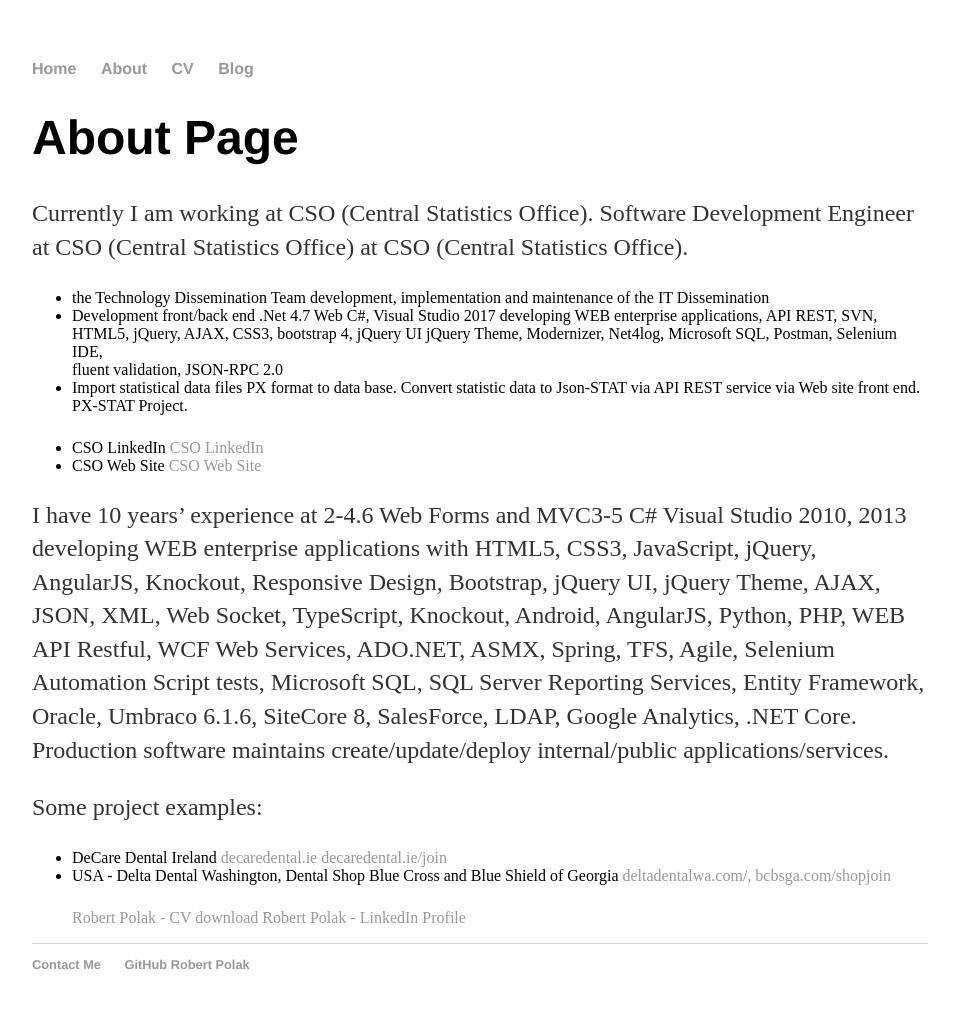
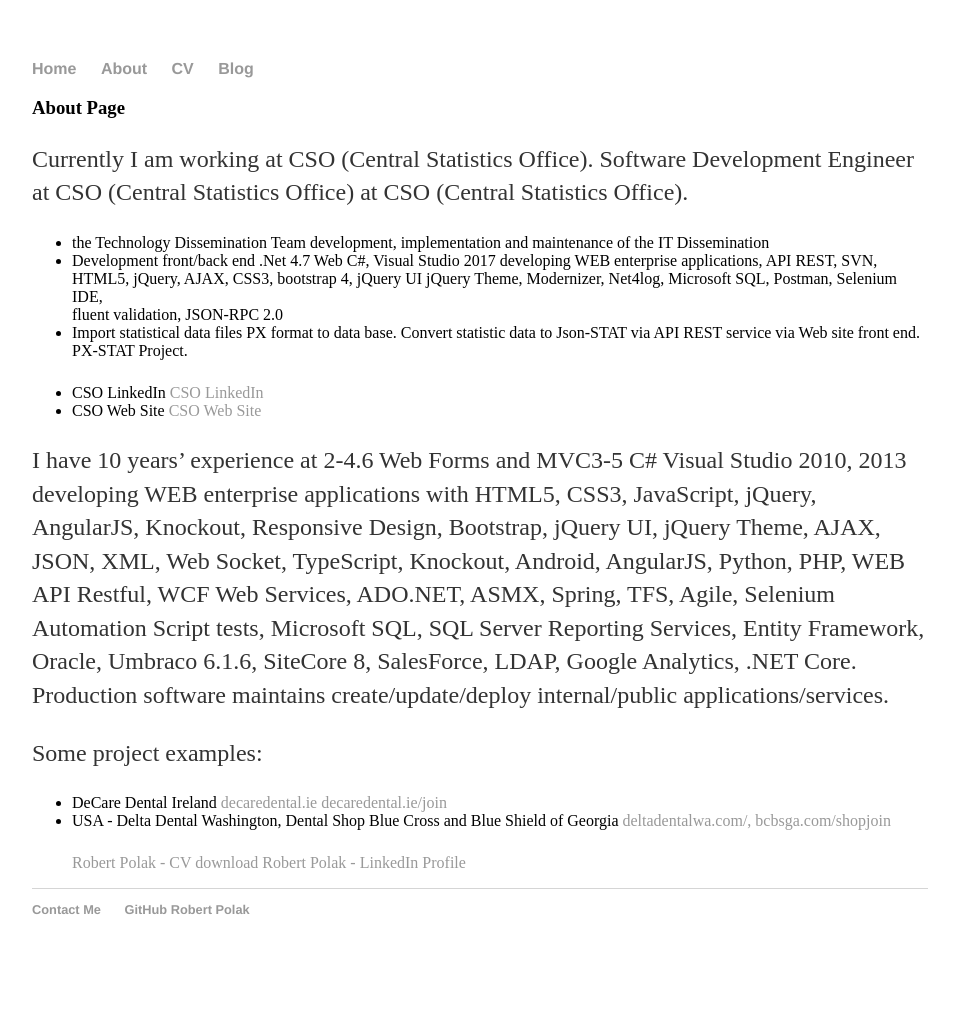
Before and after one commit to robertpolak1968/robertpolak1968.github.io, a Jekyll site: the page built from about.html, in a window 1280 px wide. Shown: the whole page, without its empty margins (160-1119 px from the left). Built offline with Jekyll 4.4.1, drawn with Linux system fonts in a browser that asks for light colours; after the commit the page ends 977 px from its top, so only the background shows below that.

```diff
--- a/about.html
+++ b/about.html
@@ -3,7 +3,7 @@ layout: default
 title: Robert Polak - AQA Computer Software Ltd
 ---
 
-    <h1>About Page</h1>
+    <h3>About Page</h3>
     <p>
         Currently I am working at CSO (Central Statistics Office).
         Software Development Engineer at CSO (Central Statistics Office) at CSO (Central Statistics Office).
```
